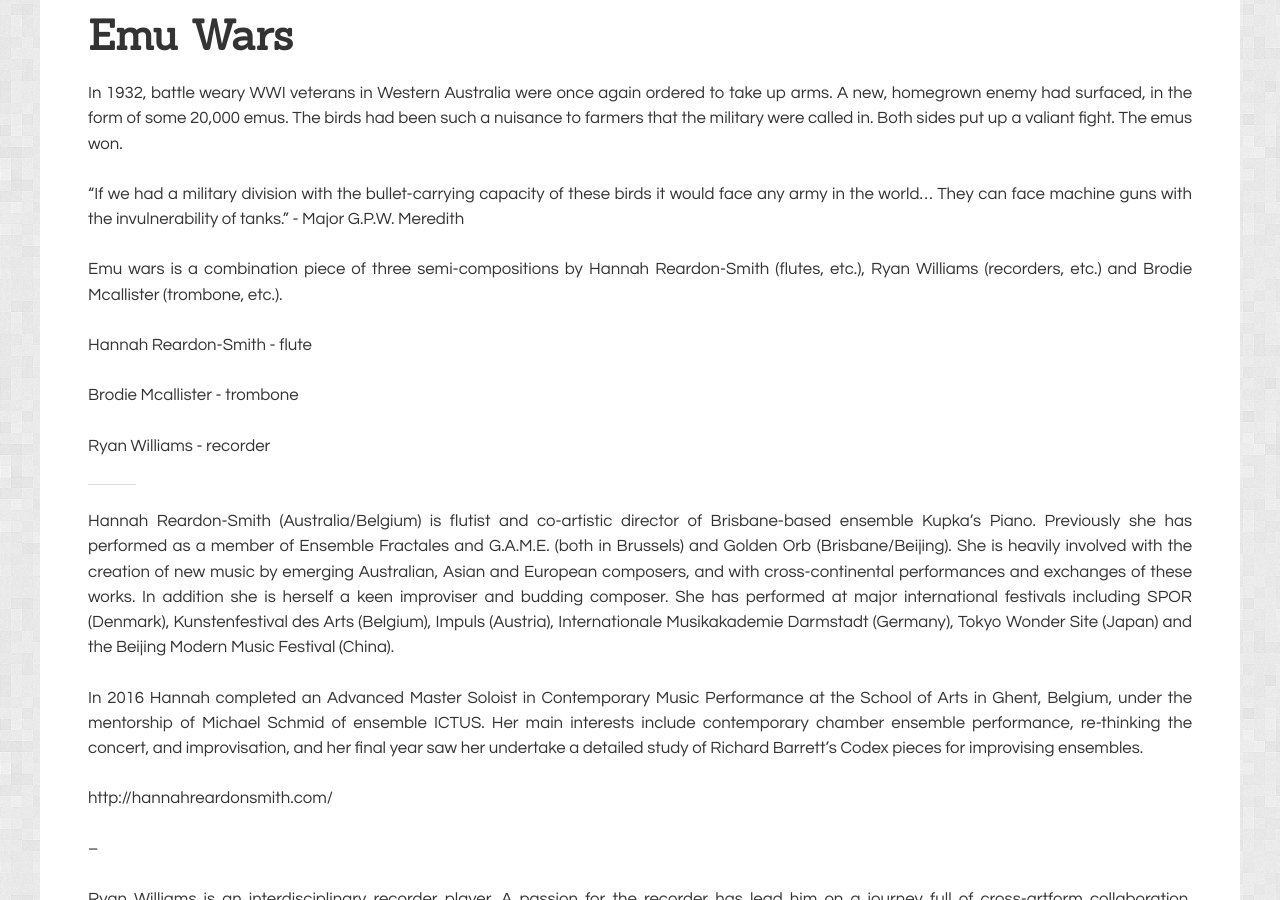
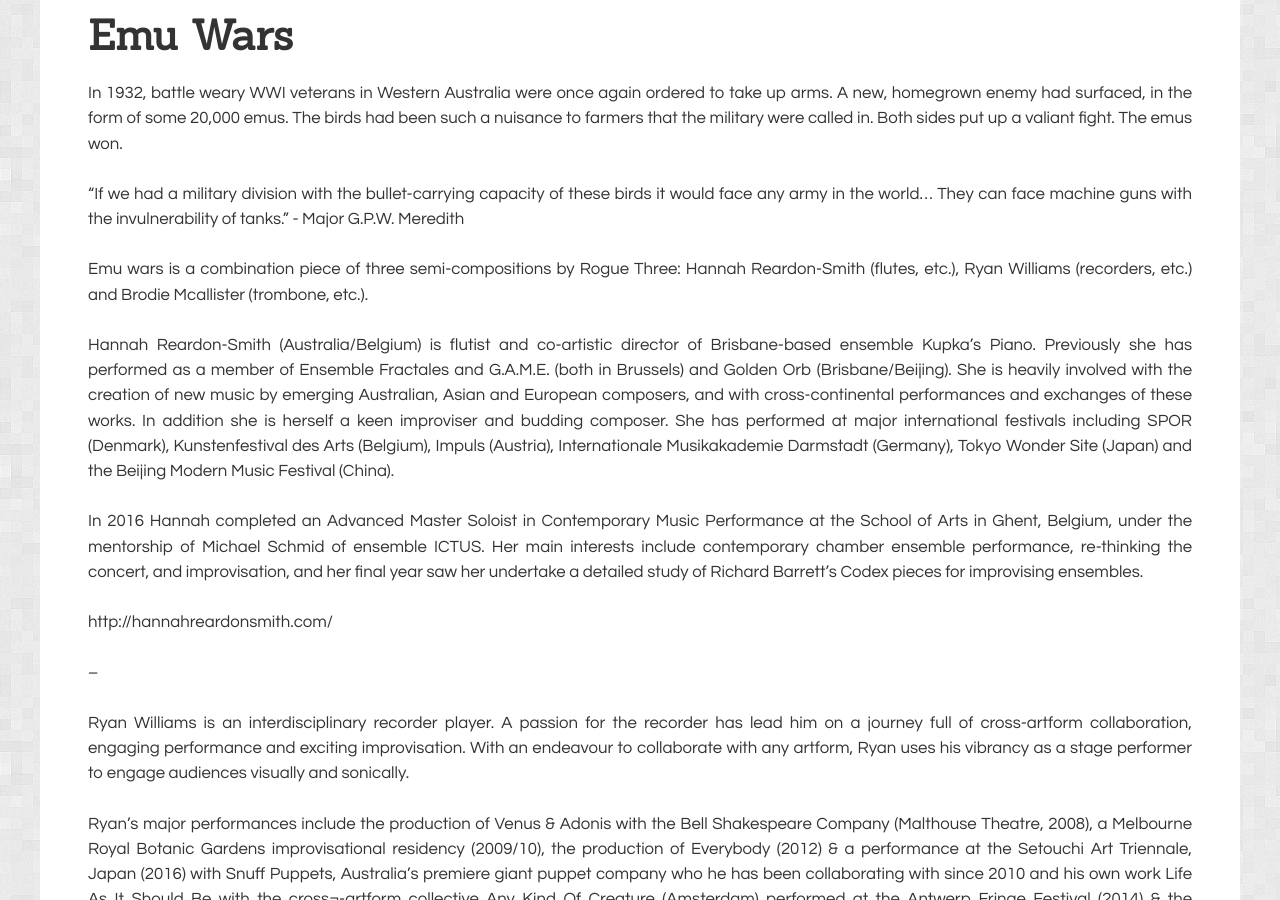
Before and after one commit to unclewalter/tilde-festival-website, a Jekyll site: the page built from _program/WB_005.md, in a window 1280 px wide and 900 px high, scrolled down 1008 px. Built offline with Jekyll 4.4.1, drawn with Linux system fonts in a browser that asks for light colours.

Commit message:
Update WB_005.md

```diff
--- a/_program/WB_005.md
+++ b/_program/WB_005.md
@@ -11,17 +11,9 @@ In 1932, battle weary WWI veterans in Western Australia were once again ordered
 
 "If we had a military division with the bullet-carrying capacity of these birds it would face any army in the world... They can face machine guns with the invulnerability of tanks." - Major G.P.W. Meredith
 
-Emu wars is a combination piece of three semi-compositions by Hannah Reardon-Smith (flutes, etc.), Ryan Williams (recorders, etc.) and Brodie Mcallister (trombone, etc.).
+Emu wars is a combination piece of three semi-compositions by Rogue Three: Hannah Reardon-Smith (flutes, etc.), Ryan Williams (recorders, etc.) and Brodie Mcallister (trombone, etc.).
 
 <!-- Bio -->
-
-Hannah Reardon-Smith - flute
-
-Brodie Mcallister - trombone
-
-Ryan Williams - recorder
-
----
 
 Hannah Reardon-Smith (Australia/Belgium) is flutist and co-artistic director of Brisbane-based ensemble Kupka’s Piano. Previously she has performed as a member of Ensemble Fractales and G.A.M.E. (both in Brussels) and Golden Orb (Brisbane/Beijing). She is heavily involved with the creation of new music by emerging Australian, Asian and European composers, and with cross-continental performances and exchanges of these works. In addition she is herself a keen improviser and budding composer. She has performed at major international festivals including SPOR (Denmark), Kunstenfestival des Arts (Belgium), Impuls (Austria), Internationale Musikakademie Darmstadt (Germany), Tokyo Wonder Site (Japan) and the Beijing Modern Music Festival (China).
 
```
